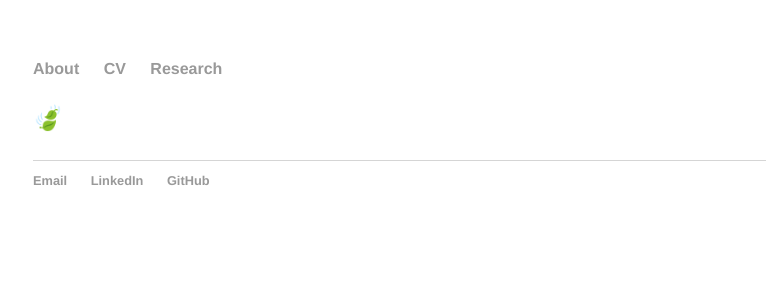
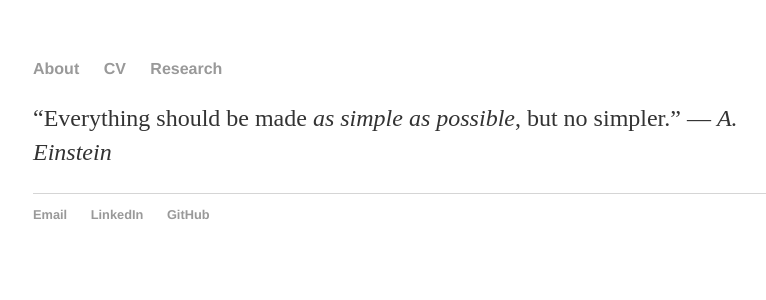
Before and after one commit to ip-jss/ip-jss.github.io, a Jekyll site: the page built from index.html, in a window 1280 px wide. Shown: the top 300 px of the page, without its empty margins (223-989 px from the left). Built offline with Jekyll 4.4.1, drawn with Linux system fonts in a browser that asks for light colours.

Commit message:
Update index.html

```diff
--- a/index.html
+++ b/index.html
@@ -11,5 +11,6 @@ title: Jessica Ip
 
 
   <div class="blurb">
-	<p> 🍃</p>
+	<!-- <p> 🍃</p> -->
+	  <p>“Everything should be made <em>as simple as possible</em>, but no simpler.” — <em>A. Einstein</em></p>
   </div>
```
